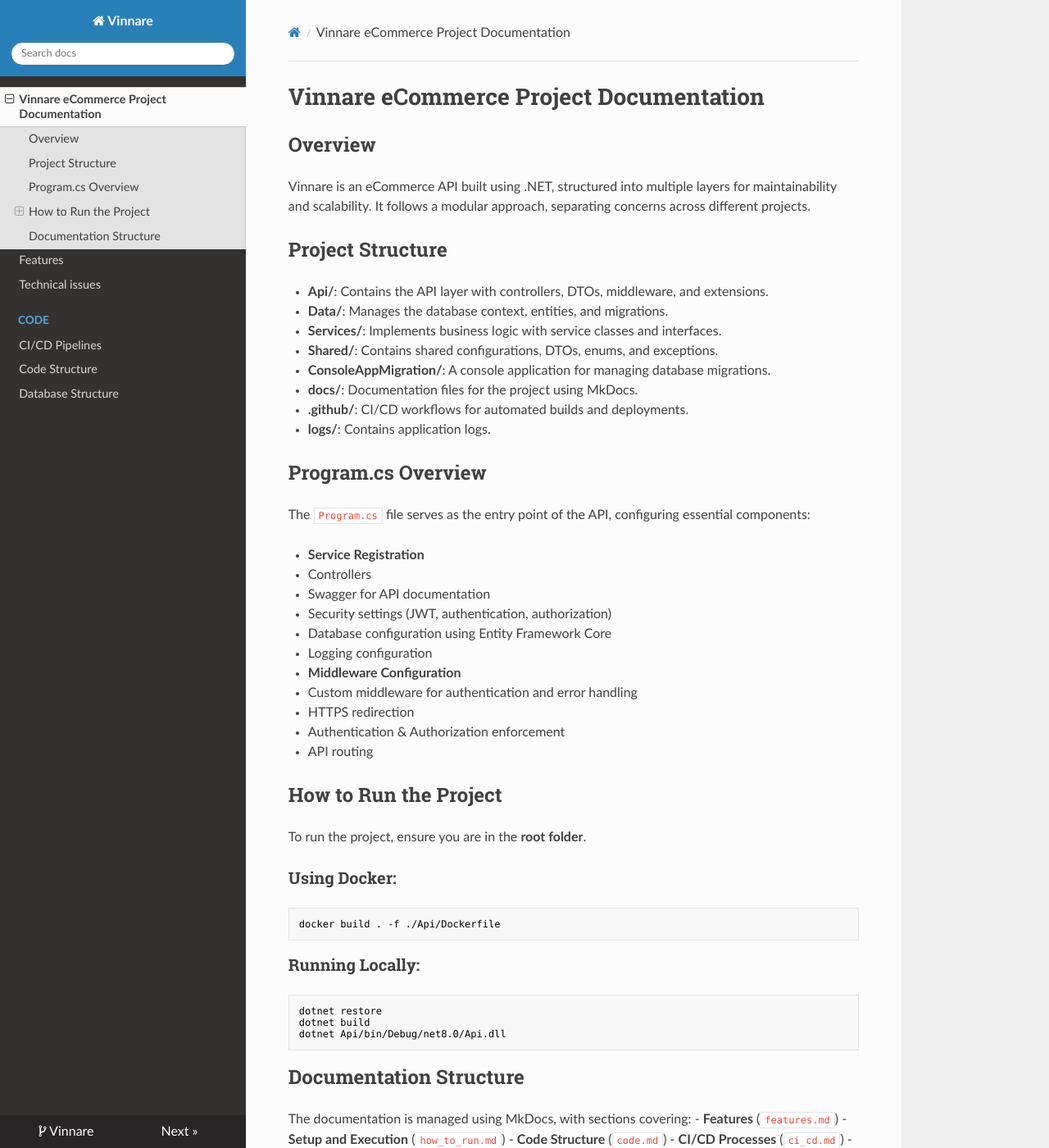
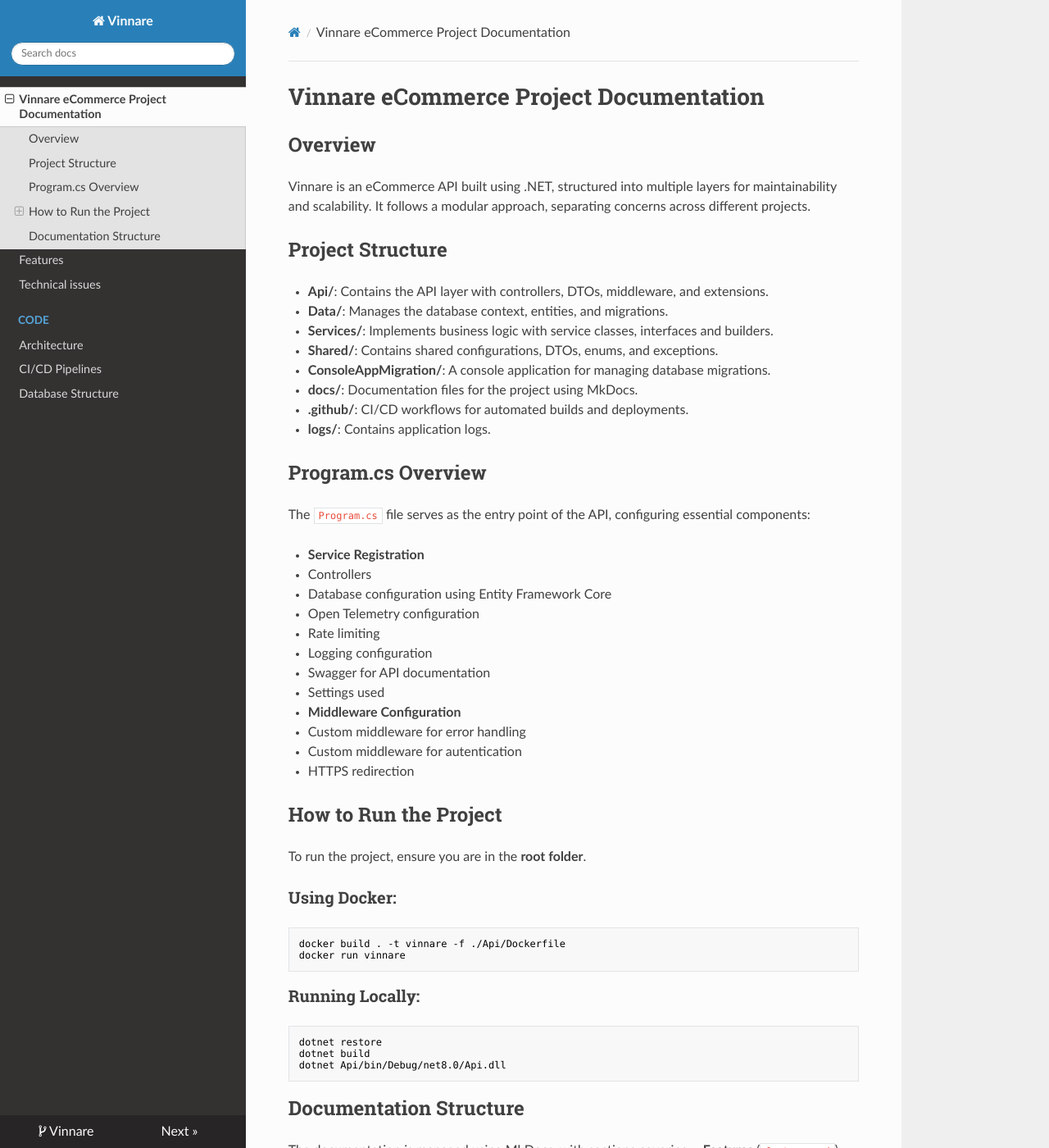
Before and after one commit to Frank5005/vinnare-back, an MkDocs documentation site: the page built from docs/docs/index.md, in a window 1280 px wide and 1400 px high. Shown: the whole window at 82% size. Built offline with MkDocs 1.6.1, drawn with Linux system fonts in a browser that asks for light colours; nearby versions of some CDN libraries.

Commit message:
small documentation

````diff
--- a/docs/docs/index.md
+++ b/docs/docs/index.md
@@ -7,7 +7,7 @@ Vinnare is an eCommerce API built using .NET, structured into multiple layers fo
 
 - **Api/**: Contains the API layer with controllers, DTOs, middleware, and extensions.
 - **Data/**: Manages the database context, entities, and migrations.
-- **Services/**: Implements business logic with service classes and interfaces.
+- **Services/**: Implements business logic with service classes, interfaces and builders.
 - **Shared/**: Contains shared configurations, DTOs, enums, and exceptions.
 - **ConsoleAppMigration/**: A console application for managing database migrations.
 - **docs/**: Documentation files for the project using MkDocs.
@@ -20,23 +20,25 @@ The `Program.cs` file serves as the entry point of the API, configuring essentia
 
 - **Service Registration**
   - Controllers
+  - Database configuration using Entity Framework Core
+  - Open Telemetry configuration
+  - Rate limiting
+  - Logging configuration
   - Swagger for API documentation
-  - Security settings (JWT, authentication, authorization)
-  - Database configuration using Entity Framework Core
-  - Logging configuration
+  - Settings used
 
 - **Middleware Configuration**
-  - Custom middleware for authentication and error handling
+  - Custom middleware for error handling
+  - Custom middleware for autentication
   - HTTPS redirection
-  - Authentication & Authorization enforcement
-  - API routing
 
 ## How to Run the Project
 To run the project, ensure you are in the **root folder**.
 
 ### Using Docker:
 ```sh
-docker build . -f ./Api/Dockerfile
+docker build . -t vinnare -f ./Api/Dockerfile
+docker run vinnare
 ```
 
 ### Running Locally:
````
Also changed, not shown: docs/docs/code/architecture.md (renamed from docs/docs/code/code.md, +6 -2 lines), docs/docs/code/ci_cd.md (+8 -5 lines), docs/docs/diagrams/ci_cd.png (added), 1 other file.
